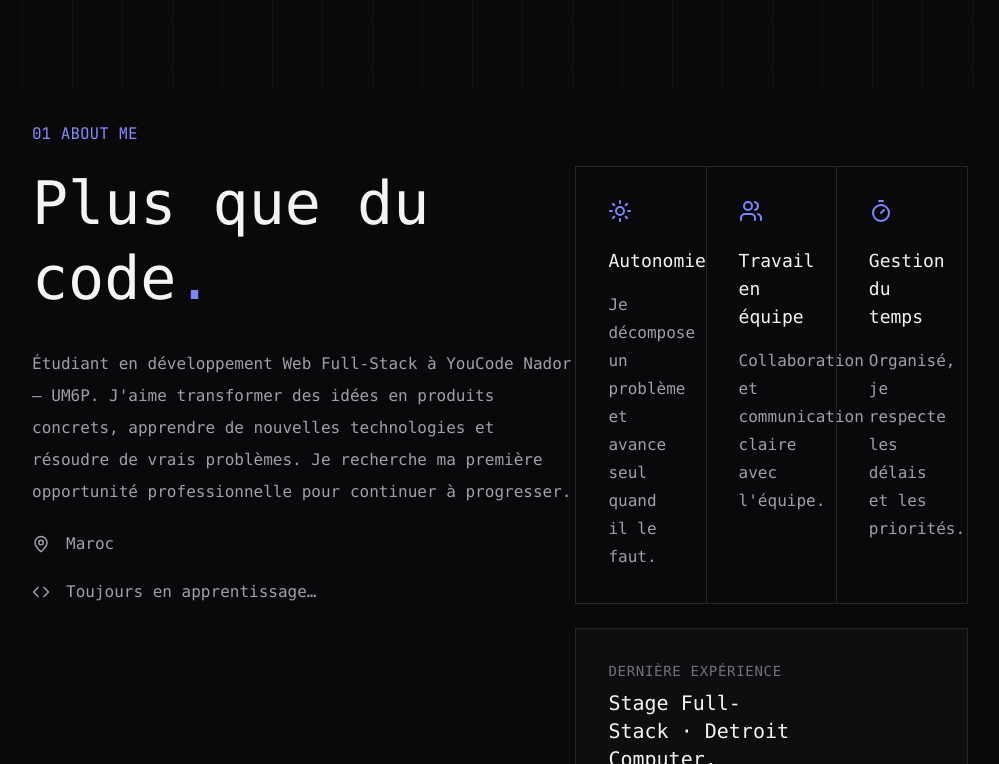
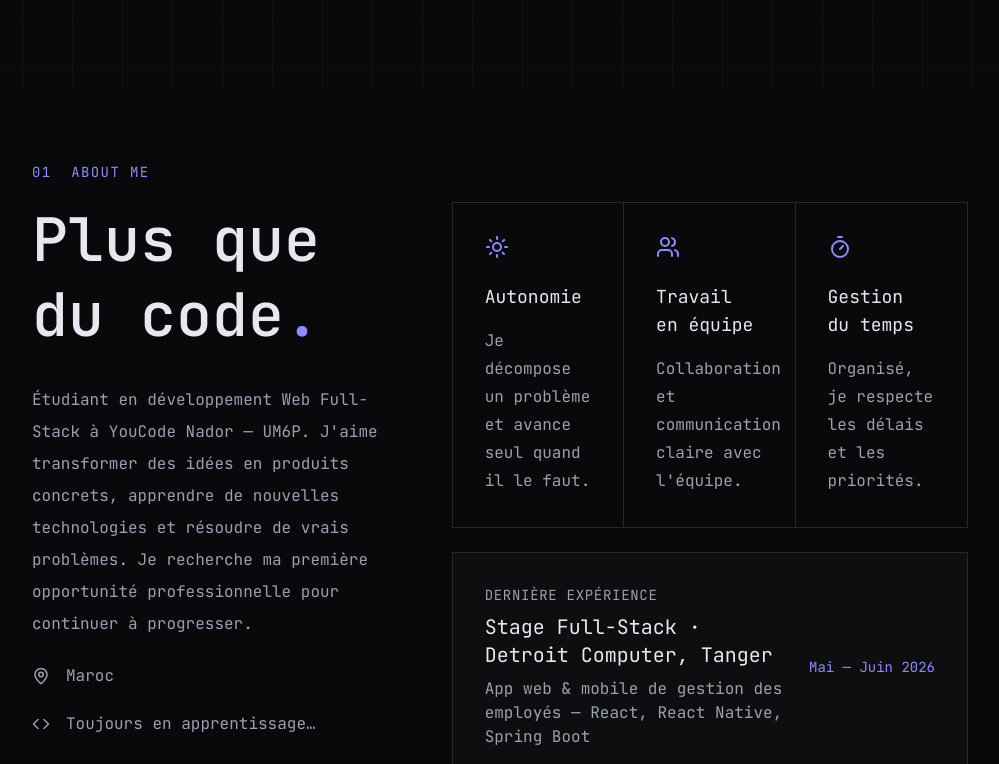
Before and after one commit to wassim-rifi-dev/portfolio, a Next.js app: page / in a window 1280 px wide. Shown: the part 776-1540 px from the top of the page, without its empty margins (252-1251 px from the left). Built offline with nearby package versions, Linux system fonts and the light colour scheme.

Commit message:
feat: update AboutMe section with improved styling and layout adjustments

```diff
--- a/src/components/sections/AboutMe.tsx
+++ b/src/components/sections/AboutMe.tsx
@@ -3,52 +3,54 @@ import { Code, MapPin, Sun, Timer, Users } from "lucide-react";
 
 export default function AboutMe() {
     return (
-        <section className={`relative px-5 pt-4 pb-16 sm:px-8 lg:px-10 lg:pt-8 lg:pb-23 xl:px-15 ` + jetbrainsMono.className}>
-            <p className="text-[#8B8AFF]">01  ABOUT ME</p>
+        <section className={`relative px-5 pt-4 pb-16 sm:px-8 lg:px-10 lg:pt-8 lg:pb-23 xl:px-15 mt-10 ` + jetbrainsMono.className}>
+            <p className="text-sm tracking-widest text-[#8B8AFF]">01&nbsp;&nbsp;ABOUT ME</p>
 
-            <div className="mt-5 flex">
-                <div className="max-w-xl font-mono">
-                    <h2 className="text-5xl md:text-6xl font-medium leading-tight text-zinc-100">
-                        Plus que du code<span className="text-indigo-400">.</span>
+            <div className="mt-5 flex flex-col gap-14 lg:flex-row lg:items-start lg:gap-16">
+                {/* Colonne gauche */}
+                <div className="lg:w-[38%] lg:shrink-0">
+                    <h2 className="text-5xl md:text-6xl font-medium leading-tight text-[#E6E8EF]">
+                        Plus que du code<span className="text-[#8B8AFF]">.</span>
                     </h2>
 
-                    <p className="mt-8 text-base leading-8 text-zinc-400">
+                    <p className="mt-8 text-base leading-8 text-[#9AA0B2]">
                         Étudiant en développement Web Full-Stack à YouCode Nador — UM6P. J'aime transformer des idées en produits concrets, apprendre de nouvelles technologies et résoudre de vrais problèmes. Je recherche ma première opportunité professionnelle pour continuer à progresser.
                     </p>
 
-                    <div className="mt-6 flex items-center gap-4 text-zinc-400">
+                    <div className="mt-6 flex items-center gap-4 text-[#9AA0B2]">
                         <MapPin size={18} />
                         <span>Maroc</span>
                     </div>
 
-                    <div className="mt-6 flex items-center gap-4 text-zinc-400">
+                    <div className="mt-6 flex items-center gap-4 text-[#9AA0B2]">
                         <Code size={18} />
                         <span>Toujours en apprentissage…</span>
                     </div>
                 </div>
 
-                <div className="font-mono space-y-6">
+                {/* Colonne droite */}
+                <div className="flex-1 space-y-6">
                     <div className="grid grid-cols-1 md:grid-cols-3 border border-zinc-800 divide-y md:divide-y-0 md:divide-x divide-zinc-800">
                         <div className="p-8">
-                            <Sun size={24} className="text-indigo-400" />
-                            <h3 className="mt-6 text-lg text-zinc-100">Autonomie</h3>
-                            <p className="mt-4 text-base leading-7 text-zinc-400">
+                            <Sun size={24} className="text-[#8B8AFF]" />
+                            <h3 className="mt-6 text-lg text-[#E6E8EF]">Autonomie</h3>
+                            <p className="mt-4 text-base leading-7 text-[#9AA0B2]">
                                 Je décompose un problème et avance seul quand il le faut.
                             </p>
                         </div>
 
                         <div className="p-8">
-                            <Users size={24} className="text-indigo-400" />
-                            <h3 className="mt-6 text-lg text-zinc-100">Travail en équipe</h3>
-                            <p className="mt-4 text-base leading-7 text-zinc-400">
+                            <Users size={24} className="text-[#8B8AFF]" />
+                            <h3 className="mt-6 text-lg text-[#E6E8EF]">Travail en équipe</h3>
+                            <p className="mt-4 text-base leading-7 text-[#9AA0B2]">
                                 Collaboration et communication claire avec l'équipe.
                             </p>
                         </div>
 
                         <div className="p-8">
-                            <Timer size={24} className="text-indigo-400" />
-                            <h3 className="mt-6 text-lg text-zinc-100">Gestion du temps</h3>
-                            <p className="mt-4 text-base leading-7 text-zinc-400">
+                            <Timer size={24} className="text-[#8B8AFF]" />
+                            <h3 className="mt-6 text-lg text-[#E6E8EF]">Gestion du temps</h3>
+                            <p className="mt-4 text-base leading-7 text-[#9AA0B2]">
                                 Organisé, je respecte les délais et les priorités.
                             </p>
                         </div>
@@ -56,18 +58,18 @@ export default function AboutMe() {
 
                     <div className="flex flex-col md:flex-row md:items-center md:justify-between gap-4 border border-zinc-800 bg-zinc-900/40 p-8">
                         <div>
-                            <p className="text-sm uppercase tracking-wider text-zinc-500">
+                            <p className="text-sm uppercase tracking-wider text-[#9AA0B2]">
                                 Dernière expérience
                             </p>
-                            <h3 className="mt-2 text-xl text-zinc-100">
+                            <h3 className="mt-2 text-xl text-[#E6E8EF]">
                                 Stage Full-Stack · Detroit Computer, Tanger
                             </h3>
-                            <p className="mt-2 text-base text-zinc-400">
+                            <p className="mt-2 text-base text-[#9AA0B2]">
                                 App web & mobile de gestion des employés — React, React Native, Spring Boot
                             </p>
                         </div>
 
-                        <span className="shrink-0 text-sm text-indigo-400">
+                        <span className="shrink-0 text-sm text-[#8B8AFF]">
                             Mai — Juin 2026
                         </span>
                     </div>
```
